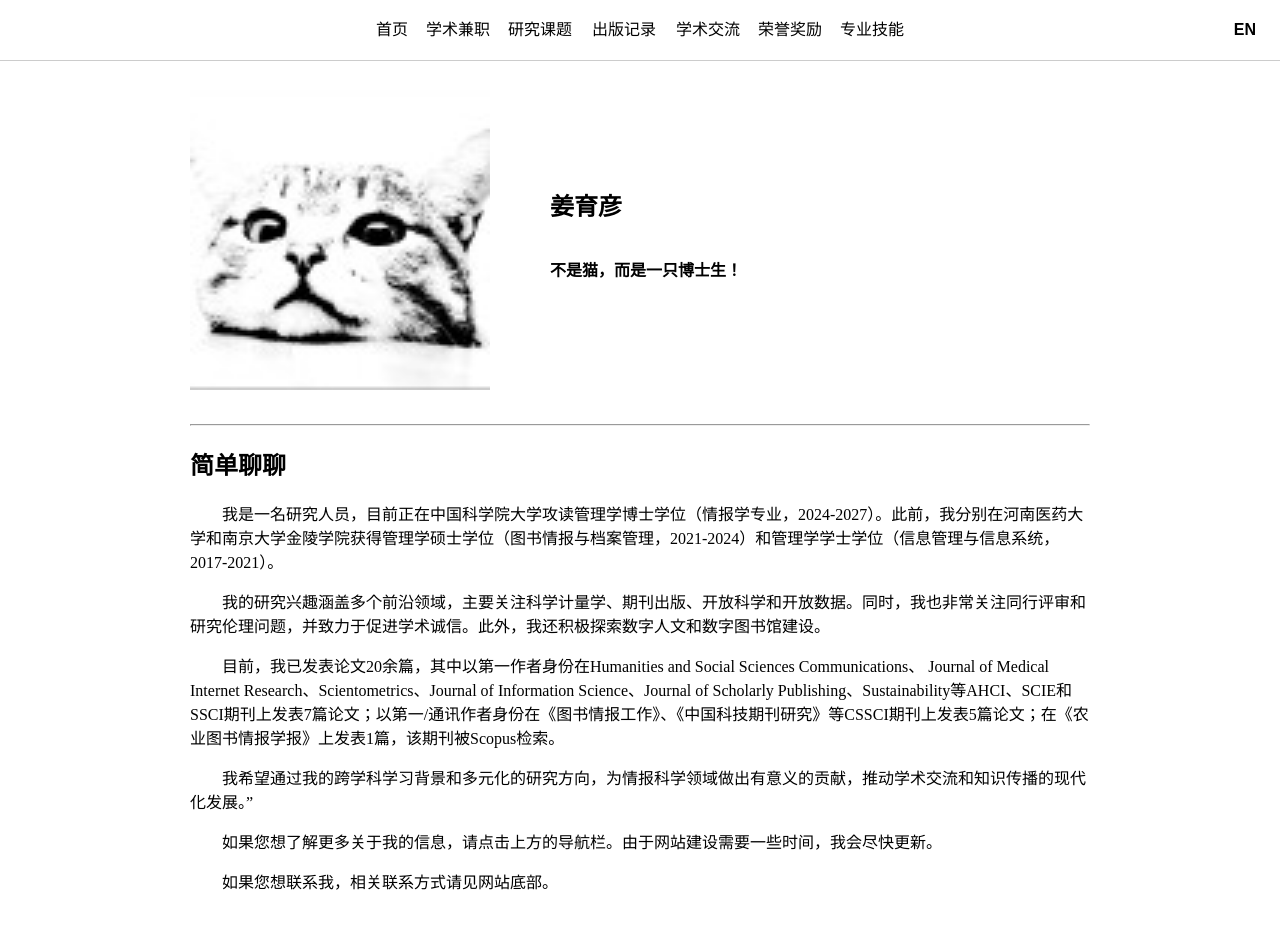
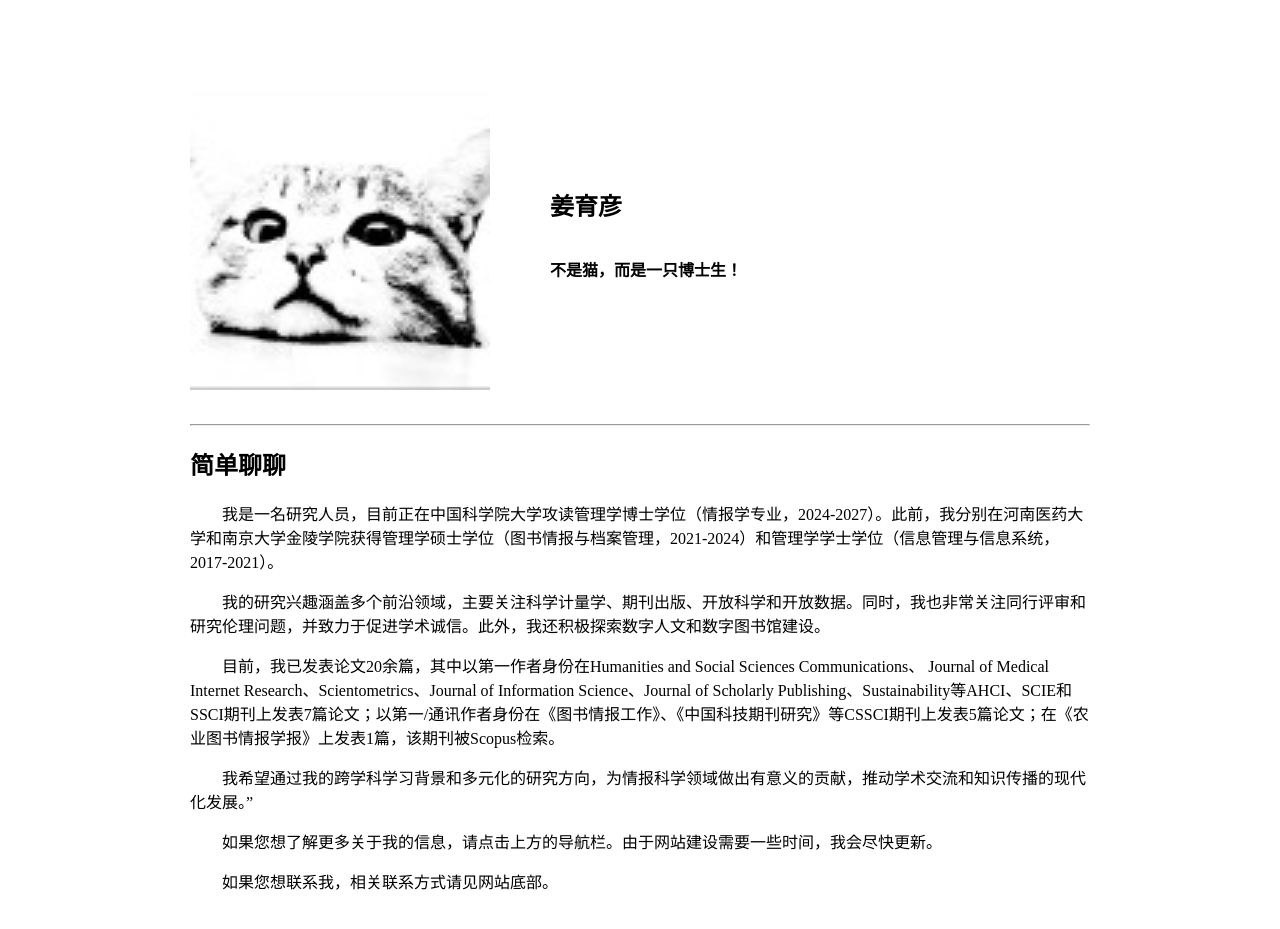
Before and after one commit to jiang-yuyan/Yuyan-Jiang-CV, a Jekyll site: the page built from index-zh.md, in a window 1280 px wide and 929 px high. Built offline with Jekyll 4.4.1, drawn with Linux system fonts in a browser that asks for light colours.

Commit message:
Update nav.html

```diff
--- a/_includes/nav.html
+++ b/_includes/nav.html
@@ -16,9 +13,9 @@ body {
     border-bottom: 1px solid #ccc;
     z-index: 1000;
     font-family: Arial, Helvetica, sans-serif;
+    overflow: visible; /* ✅ 关键 */
 }
 
-/* ✅ 居中导航内容 */
 .nav-center {
     height: 100%;
     display: flex;
@@ -27,12 +24,10 @@ body {
     gap: 18px;
 }
 
-/* ===== 普通链接 ===== */
 .navigation a {
     text-decoration: none !important;
     color: #000;
     cursor: pointer;
-    line-height: 1.4;
     display: inline-flex;
     align-items: center;
 }
@@ -41,149 +36,37 @@ body {
     color: #007acc;
 }
 
-/* ===== 下拉容器 ===== */
 .dropdown {
     position: relative;
     display: inline-flex;
     align-items: center;
 }
 
-/* ✅ 触发按钮，撑满导航栏高度，避免 hover 丢失 */
 .dropdown-trigger {
+    height: 60px;
     display: inline-flex;
     align-items: center;
-    height: 60px;
-    padding: 0 2px;
 }
 
-/* ===== 下拉菜单 ===== */
 .dropdown-menu {
     display: none;
     position: absolute;
-    top: 60px;                /* 紧贴导航栏 */
+    top: 100%;
     left: 50%;
     transform: translateX(-50%);
     background: #fff;
     border: 1px solid #ccc;
     min-width: 140px;
     z-index: 1001;
-
-    /* ✅ hover 缓冲区 */
-    padding-top: 6px;
 }
 
-/* ✅ hover 生效 */
 .dropdown:hover .dropdown-menu {
     display: block;
 }
 
-/* ===== 下拉项 ===== */
 .dropdown-menu a {
     display: block;
     padding: 8px 14px;
     white-space: nowrap;
 }
-
-/* ✅ 语言按钮：固定在右侧 */
-.lang-switch {
-    position: absolute;
-    right: 24px;
-    top: 50%;
-    transform: translateY(-50%);
-    font-weight: bold;
-}
 </style>
-
-<nav class="navigation">
-
-    <!-- ✅ 居中内容 -->
-    <div class="nav-center">
-
-        <a class="nav" href="{{ site.baseurl }}/index">Home Page</a>
-        <a class="nav" href="{{ site.baseurl }}/role/roles">Academic Role</a>
-        <a class="nav" href="{{ site.baseurl }}/project/projects">Research Project</a>
-
-        <!-- ✅ 下拉菜单 -->
-        <div class="dropdown">
-            <a class="nav dropdown-trigger"
-               href="{{ site.baseurl }}/publication/publications">
-                Publications
-            </a>
-            <div class="dropdown-menu">
-                {% for y in (2026..2020) %}
-                <a class="nav"
-                   href="{{ site.baseurl }}/publication/publication-{{ y }}">
-                    {{ y }}
-                </a>
-                {% endfor %}
-            </div>
-        </div>
-
-        <a class="nav" href="{{ site.baseurl }}/exchange/exchanges">Academic Exchange</a>
-        <a class="nav" href="{{ site.baseurl }}/honour/honours">Honour</a>
-        <a class="nav" href="{{ site.baseurl }}/skill/skills">Professional Skills</a>
-
-    </div>
-
-    <!-- ✅ 语言切换（同一位置） -->
-    <a id="lang-zh" class="lang-switch" href="javascript:void(0)">中文</a>
-    <a id="lang-en" class="lang-switch" href="javascript:void(0)">EN</a>
-
-</nav>
-
-<script>
-(() => {
-
-    const isZh = location.pathname.includes('-zh');
-
-    /* URL 切换 */
-    const swapUrl = (url, toZh) => {
-        if (toZh) {
-            return url.includes('-zh')
-                ? url
-                : url.replace(/(\.html)?$/, '-zh$1');
-        } else {
-            return url.replace('-zh', '');
-        }
-    };
-
-    /* 修正导航链��� */
-    document.querySelectorAll('.nav').forEach(a => {
-        a.href = swapUrl(a.href, isZh);
-    });
-
-    /* 语言按钮显示 */
-    document.getElementById('lang-zh').style.display = isZh ? 'none' : 'inline';
-    document.getElementById('lang-en').style.display = isZh ? 'inline' : 'none';
-
-    /* 点击切换 */
-    document.getElementById('lang-zh').onclick =
-        () => location.href = swapUrl(location.href, true);
-
-    document.getElementById('lang-en').onclick =
-        () => location.href = swapUrl(location.href, false);
-
-    /* 中文文字替换 */
-    if (isZh) {
-        const map = {
-            "Home Page": "首页",
-            "Academic Role": "学术兼职",
-            "Research Project": "研究课题",
-            "Publications": "出版记录",
-            "Academic Exchange": "学术交流",
-            "Honour": "荣誉奖励",
-            "Professional Skills": "专业技能"
-        };
-
-        document
-            .querySelectorAll('.nav-center > .nav, .dropdown-trigger')
-            .forEach(a => {
-                const t = a.textContent.trim();
-                if (map[t]) a.textContent = map[t];
-            });
-    }
-
-})();
-</script>
-
-<!-- ===================== End Navigation ===================== -->
```
Also changed, not shown: other parts of _includes/nav.html (+0 -3 lines).
